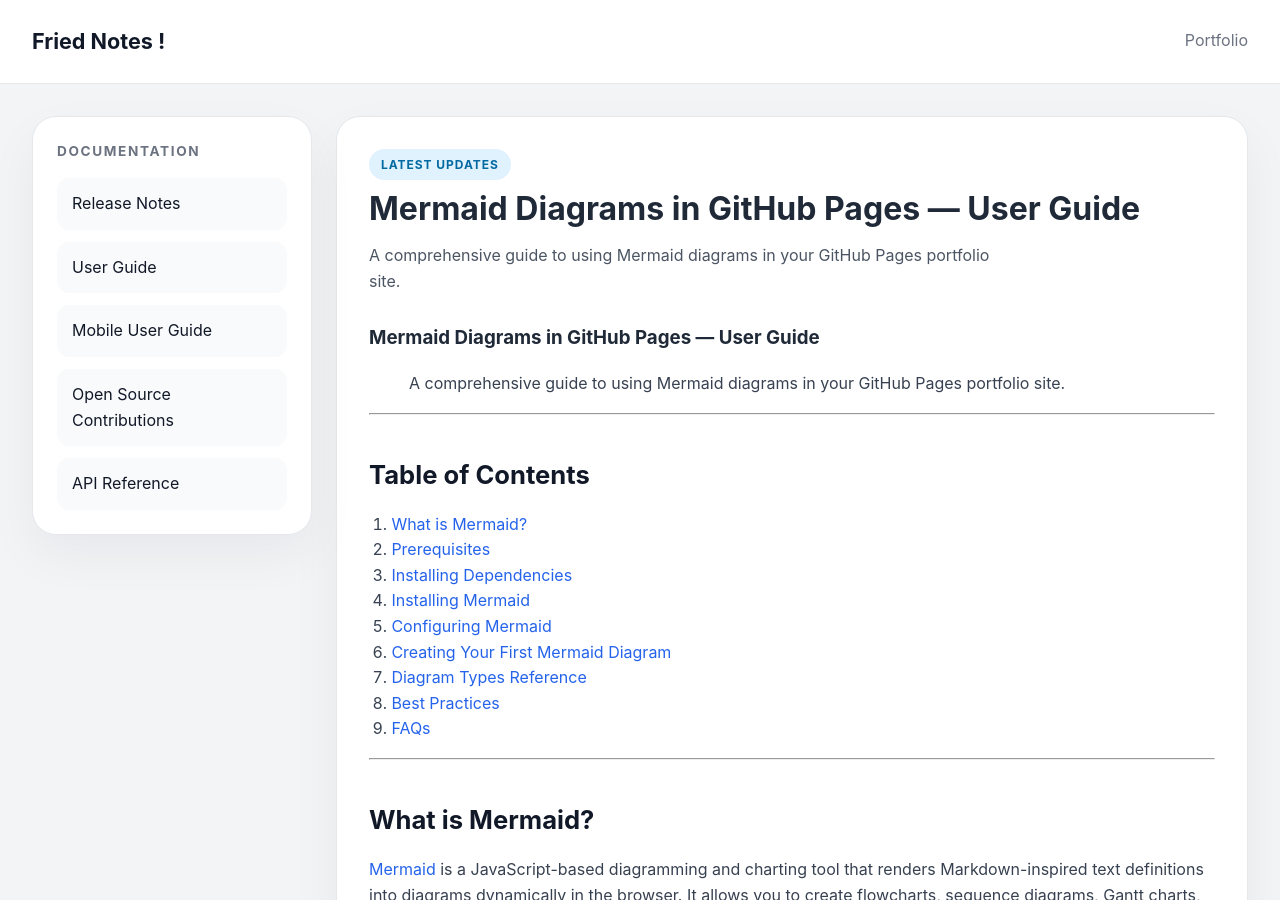
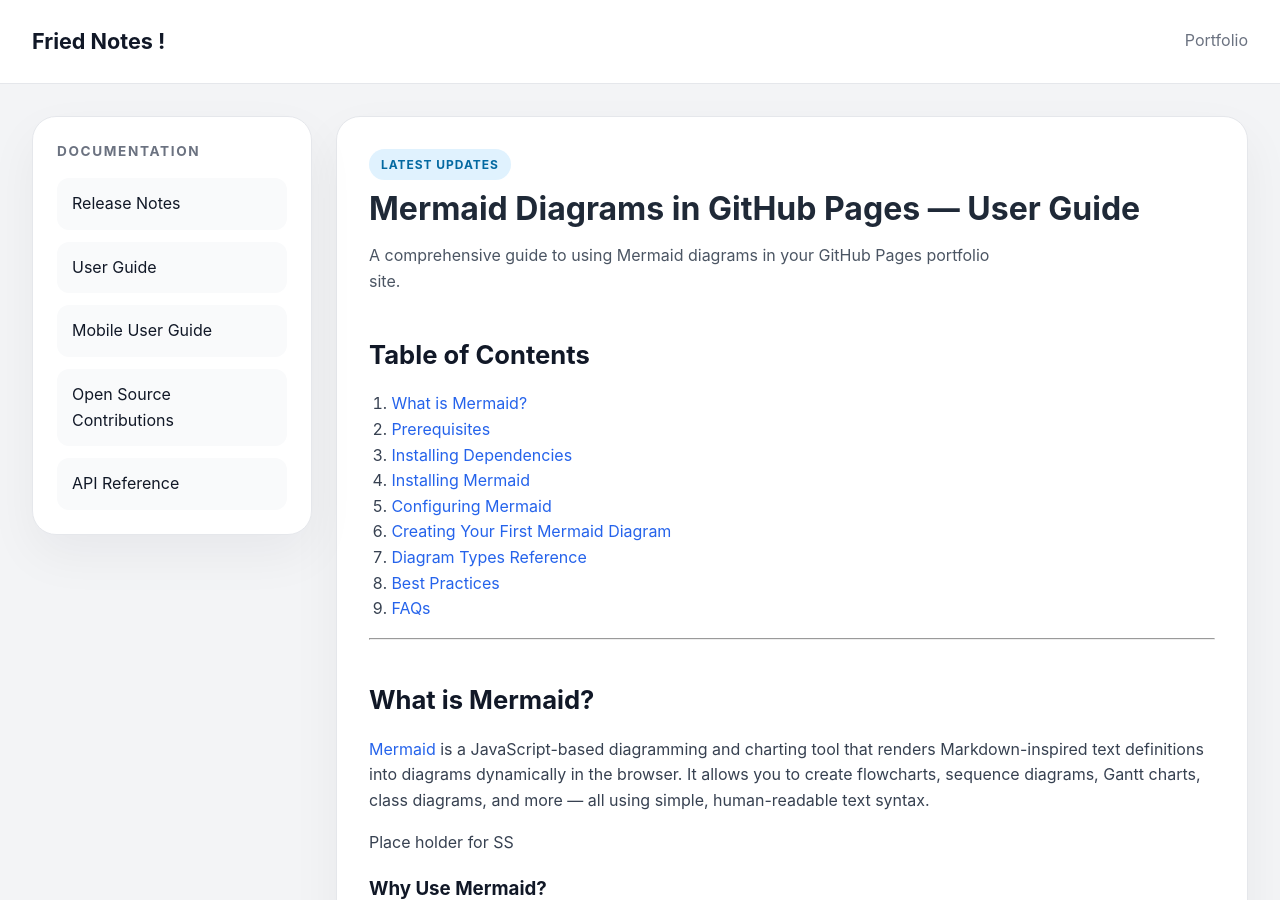
Before and after one commit to Venkat4real/FriedNotes, a Jekyll site: the page built from docs/Mermaid_User_Guide.md, in a window 1280 px wide and 900 px high. Built offline with Jekyll 4.4.1, drawn with Linux system fonts in a browser that asks for light colours.

Commit message:
Clean up Mermaid User Guide header section
Removed header and introductory text from the user guide.

```diff
--- a/docs/Mermaid_User_Guide.md
+++ b/docs/Mermaid_User_Guide.md
@@ -4,12 +4,6 @@
 description: A comprehensive guide to using Mermaid diagrams in your GitHub Pages portfolio site.
 ---
 
-
-# Mermaid Diagrams in GitHub Pages — User Guide
-
-> A comprehensive guide to using Mermaid diagrams in your GitHub Pages portfolio site.
-
----
 
 ## Table of Contents
 
```
